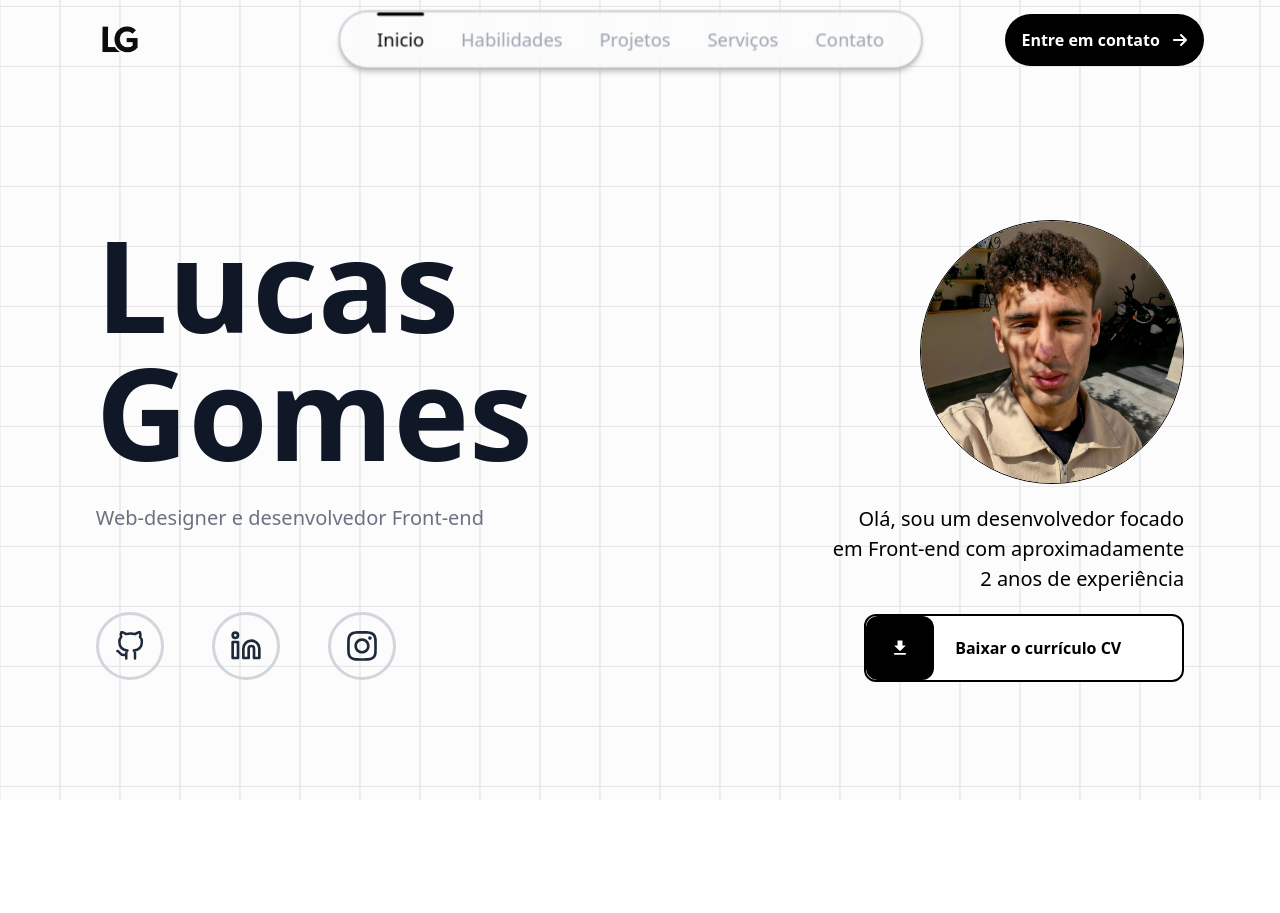
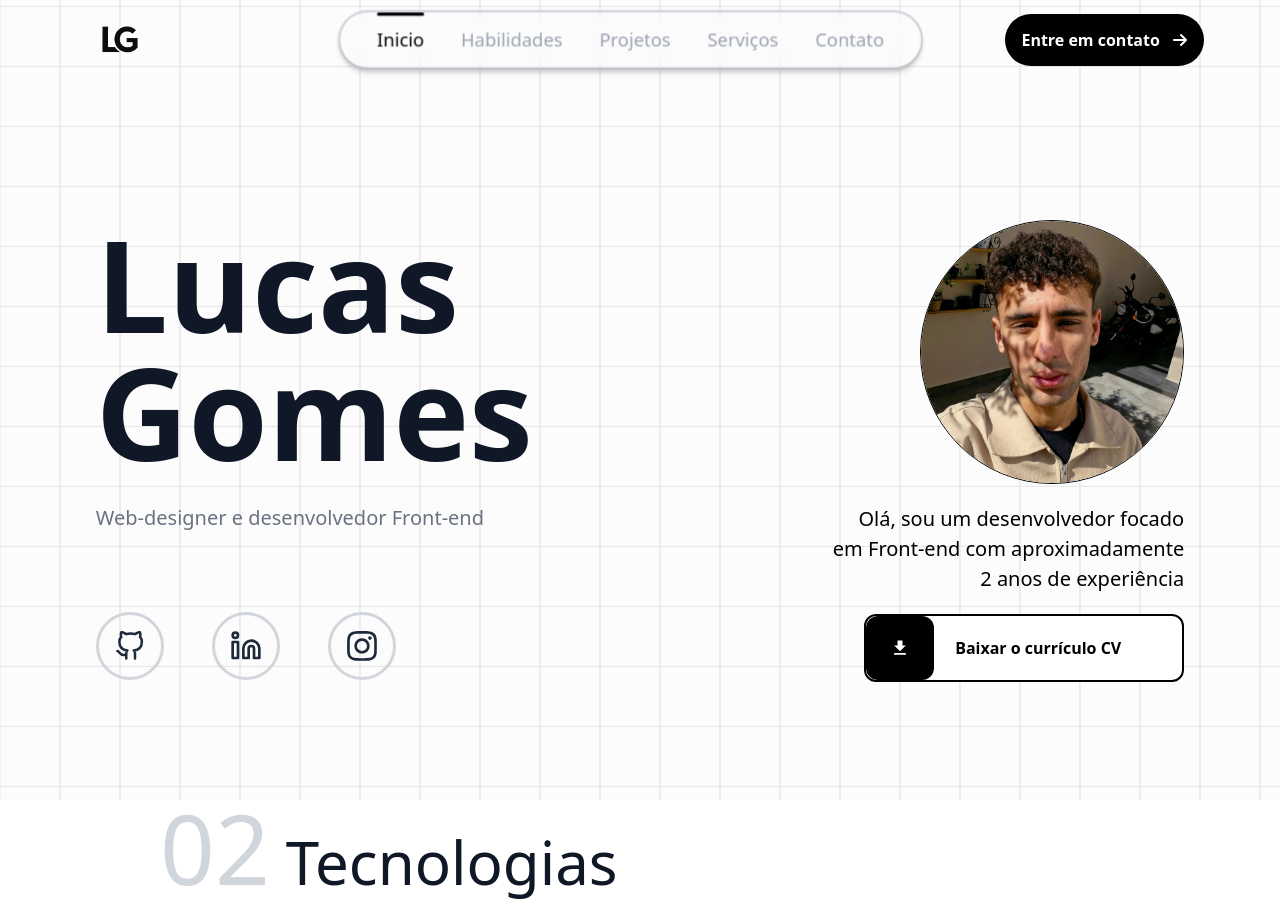
Before and after one commit to LucasESGomes/lucasgomes-portifolio, a React (Vite) app: page / in a window 1280 px wide. Before the commit the page ends 800 px from the top, so only its background shows below. Built offline with nearby package versions, Linux system fonts and the light colour scheme.

Commit message:
Skill section implement Gsap + paralax scroll fluid animation

```diff
--- a/src/App.jsx
+++ b/src/App.jsx
@@ -2,6 +2,7 @@
 import Background from "./components/layout/Background.jsx";
 import Header from "./components/layout/Header.jsx";
 import HeroSection from "./components/sections/HeroSection.jsx"
+import SkillSection from "./components/sections/SkillSection.jsx";
 
 function App() {
 
@@ -10,6 +11,7 @@ function App() {
       <Background />
       <Header />
       <HeroSection />
+      <SkillSection />
     </>
   );
 }
--- a/src/components/layout/Header.jsx
+++ b/src/components/layout/Header.jsx
@@ -36,7 +36,7 @@ const Header = () => {
 
   return (
     <>
-      <header className="flex w-full bg-transparent items-center h-20 justify-around p-4 text-black sticky top-0 z-10">
+      <header className="flex w-full bg-transparent items-center h-20 justify-around p-4 text-black top-0 z-10">
         {/* Nav Mobile */}
 
         <Logo />
--- /dev/null
+++ b/src/components/layout/Section.jsx
@@ -0,0 +1,14 @@
+import SectionTitle from "../ui/SectionTitle.jsx";
+
+const Section = ({ number, title, children }) => {
+  return (
+    <section className="w-[75%] mt-30 mx-auto">
+      <div className="w-full flex flex-col items-start text-left">
+        <SectionTitle number={number} title={title} />
+        <div className="w-full">{children}</div>
+      </div>
+    </section>
+  );
+};
+
+export default Section;
--- /dev/null
+++ b/src/components/sections/SkillSection.jsx
@@ -0,0 +1,11 @@
+import Section from "../layout/Section.jsx"
+
+const SkillSection = () => {
+    return(
+        <section>
+            <Section number="02" title="Tecnologias"/>
+        </section>
+    );
+}
+
+export default SkillSection;
--- a/src/components/ui/SectionTitle.jsx
+++ b/src/components/ui/SectionTitle.jsx
@@ -1,9 +1,11 @@
 const NumberSection = ({number, title}) => {
-    return(
-        <div>
-            <h1 className="">{number}</h1>
-            <p>{title}</p>
-        </div>
+    return (
+      <div className=" flex justify-start gap-4 items-end">
+        <h1 className="text-8xl text-gray-300">
+          {number}
+        </h1>
+        <p className="mb-1 font-light text-gray-900 text-6xl">{title}</p>
+      </div>
     );
 }
 
```
Also changed, not shown: src/components/layout/Main.jsx (deleted).
